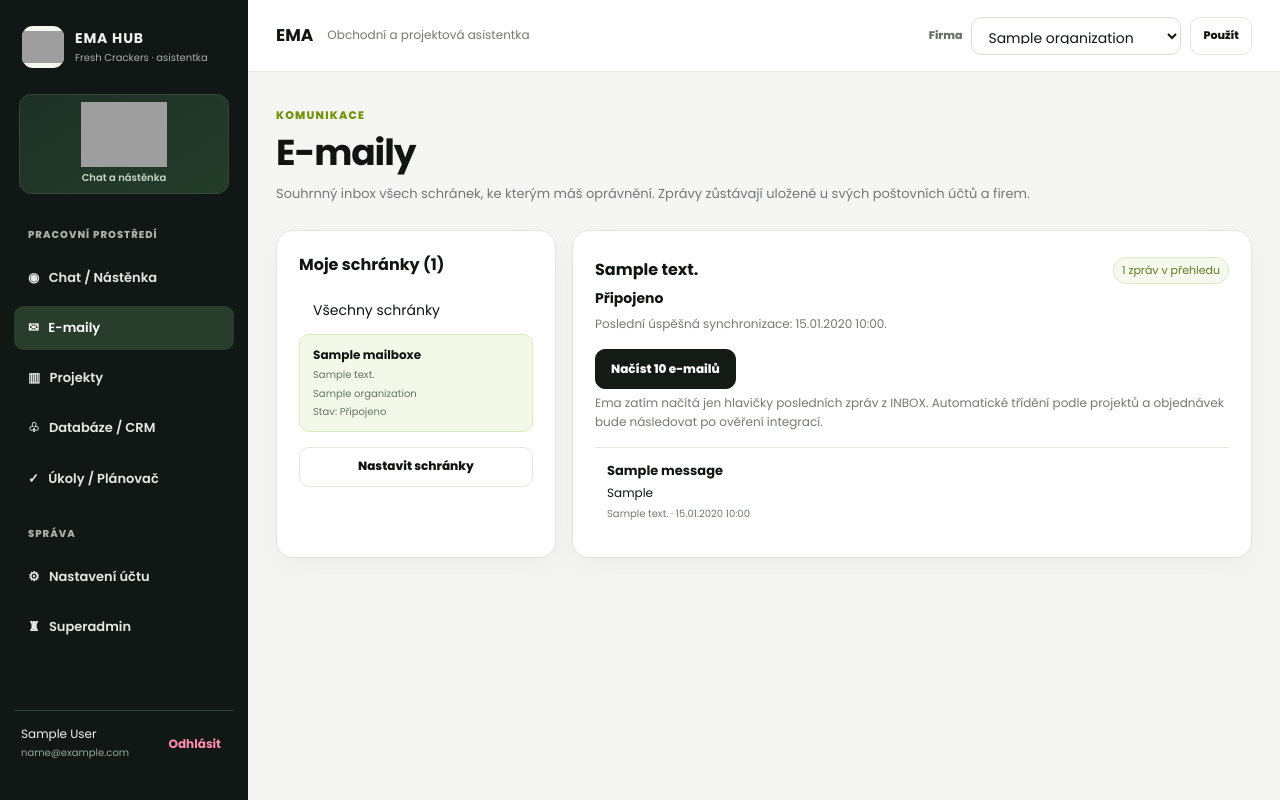
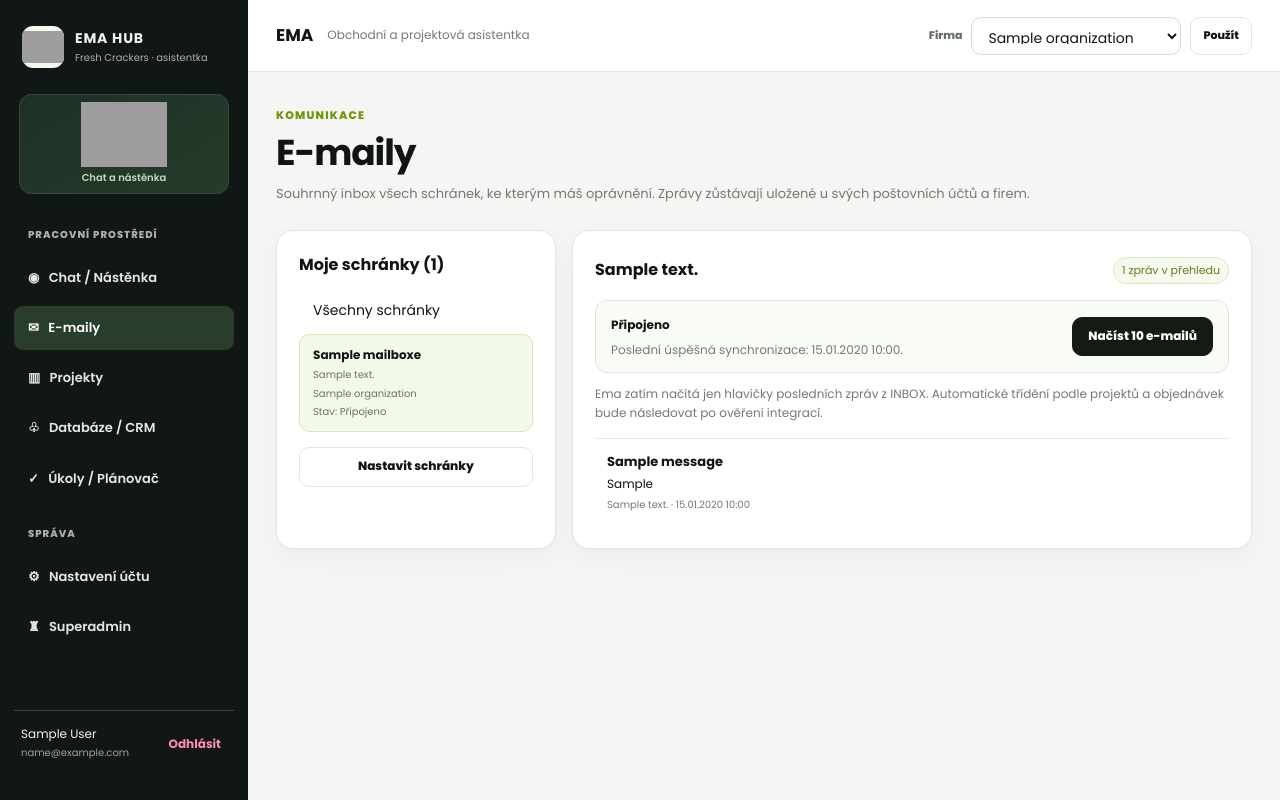
Before and after one commit to soufekladislav/Ema, a Flask app: page /mail?box=1 in a window 1280 px wide. Run offline with Flask 3, Linux system fonts and the light colour scheme; the visitor is signed in with stand-in values (Sample User, id 1); tables that the repository leaves empty hold one stand-in row (values such as "Sample post"); grey boxes are pictures that could not be loaded.

Commit message:
ux: style sync action and contextual mail error messages

```diff
--- a/static/app.css
+++ b/static/app.css
@@ -267,3 +267,11 @@
 @media(max-width:1170px){.ema-global-cards{grid-template-columns:repeat(2,minmax(0,1fr))}.ema-topbar{padding:12px 20px}}
 @media(max-width:800px){.ema-mail-hub{grid-template-columns:1fr}.ema-mail-hub-sidebar{max-height:250px;overflow-y:auto}.ema-global-cards{grid-template-columns:1fr}}
 @media(max-width:550px){.ema-global-filter{margin-left:0;width:100%}.ema-global-filter select{flex:1;min-width:140px}.ema-topbar-brand{width:100%}.ema-hub-head h1{font-size:28px}.ema-task-right{margin:8px 0 0}}
+
+/* Mail readiness: explain that saving credentials is not equivalent to syncing INBOX. */
+.ema-mail-sync-controls{display:flex;align-items:center;justify-content:space-between;gap:14px;flex-wrap:wrap;border:1px solid #dfe8d8;border-radius:12px;background:#f9fcf6;padding:13px 15px;margin:12px 0}
+.ema-mail-sync-controls strong{font-size:12px}
+.ema-mail-sync-controls p{margin:5px 0 0}
+.ema-mail-sync-controls .btn{white-space:nowrap;min-height:38px}
+.ema-mail-sync-error{border-color:#e9b9b1;background:#fff3f0;color:#80392d;font-size:12px;margin:0 0 14px;overflow-wrap:anywhere}
+@media(max-width:550px){.ema-mail-sync-controls form,.ema-mail-sync-controls .btn{width:100%}}
```
